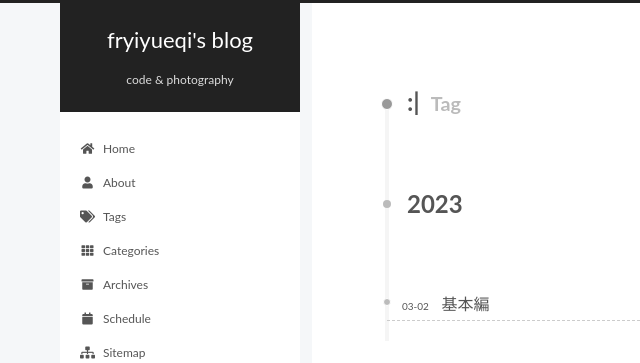
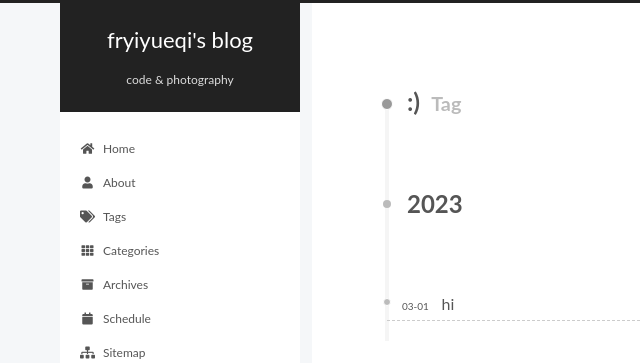
Before and after one commit to fryiyueqi/fryiyueqi.github.io, a plain HTML site: page tags/index.html in a window 1280 px wide. Shown: the top 363 px of the page, 0-640 px from the left. Drawn offline with Linux system fonts and the light colour scheme; files that its build step writes are made by us from their sources; files whose address does not match are found by name.

Commit message:
Site updated: 2023-03-02 21:51:23

```diff
--- a/css/main.css
+++ b/css/main.css
@@ -1168,7 +1168,7 @@ pre .javascript .function {
 }
 .links-of-author a::before,
 .links-of-author span.exturl::before {
-  background: #fed0ff;
+  background: #1a42ff;
   border-radius: 50%;
   content: ' ';
   display: inline-block;
--- a/tags/index.html
+++ b/tags/index.html
@@ -43,7 +43,7 @@
   };
 </script>
 
-  <title>Tag: :| | fryiyueqi's blog</title>
+  <title>Tag: :) | fryiyueqi's blog</title>
 
 
 
@@ -176,7 +176,7 @@
   <div class="post-block">
     <div class="posts-collapse">
       <div class="collection-title">
-        <h2 class="collection-header">:|
+        <h2 class="collection-header">:)
           <small>Tag</small>
         </h2>
       </div>
@@ -191,15 +191,15 @@
 
       <div class="post-meta">
         <time itemprop="dateCreated"
-              datetime="2023-03-02T21:13:23+09:00"
-              content="2023-03-02">
-          03-02
+              datetime="2023-03-01T22:19:24+09:00"
+              content="2023-03-01">
+          03-01
         </time>
       </div>
 
       <div class="post-title">
-          <a class="post-title-link" href="/fryiyueqi/fryiyueqi.github.io/2023/03/02/jquery/" itemprop="url">
-            <span itemprop="name">基本編</span>
+          <a class="post-title-link" href="/fryiyueqi/fryiyueqi.github.io/2023/03/01/index/" itemprop="url">
+            <span itemprop="name">hi</span>
           </a>
       </div>
 
```
